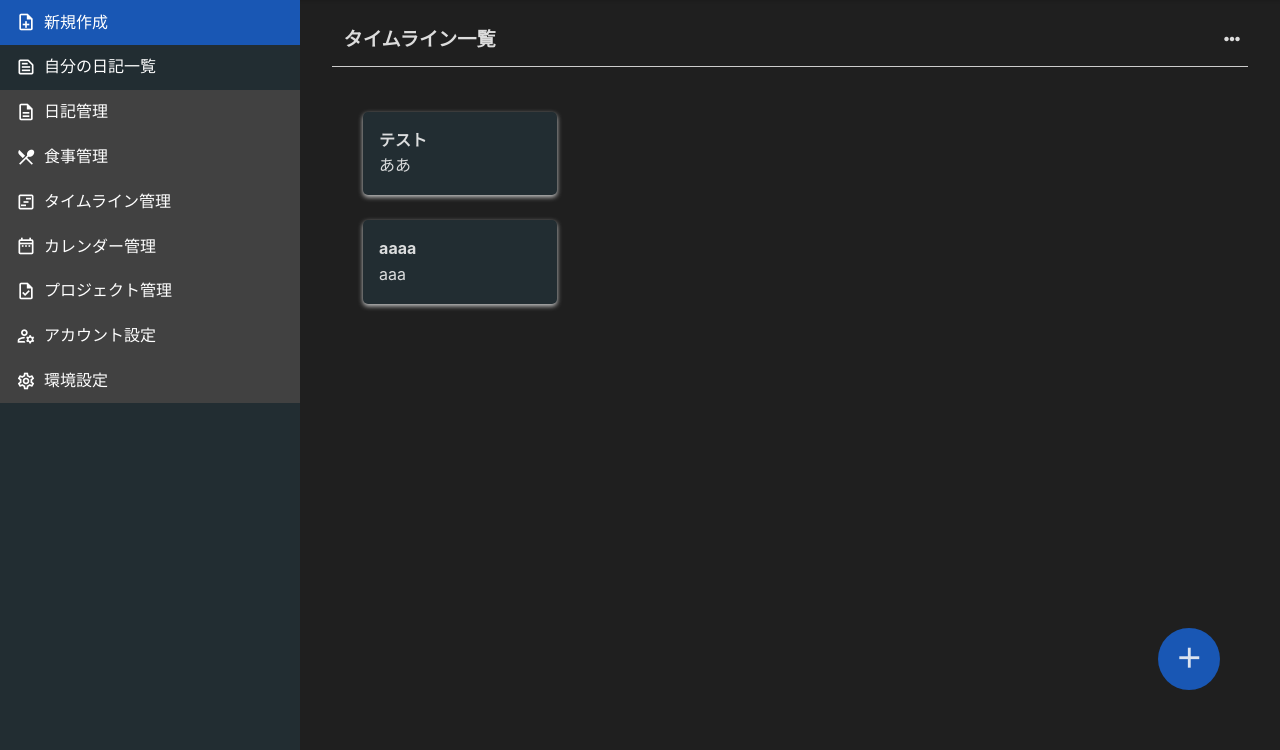
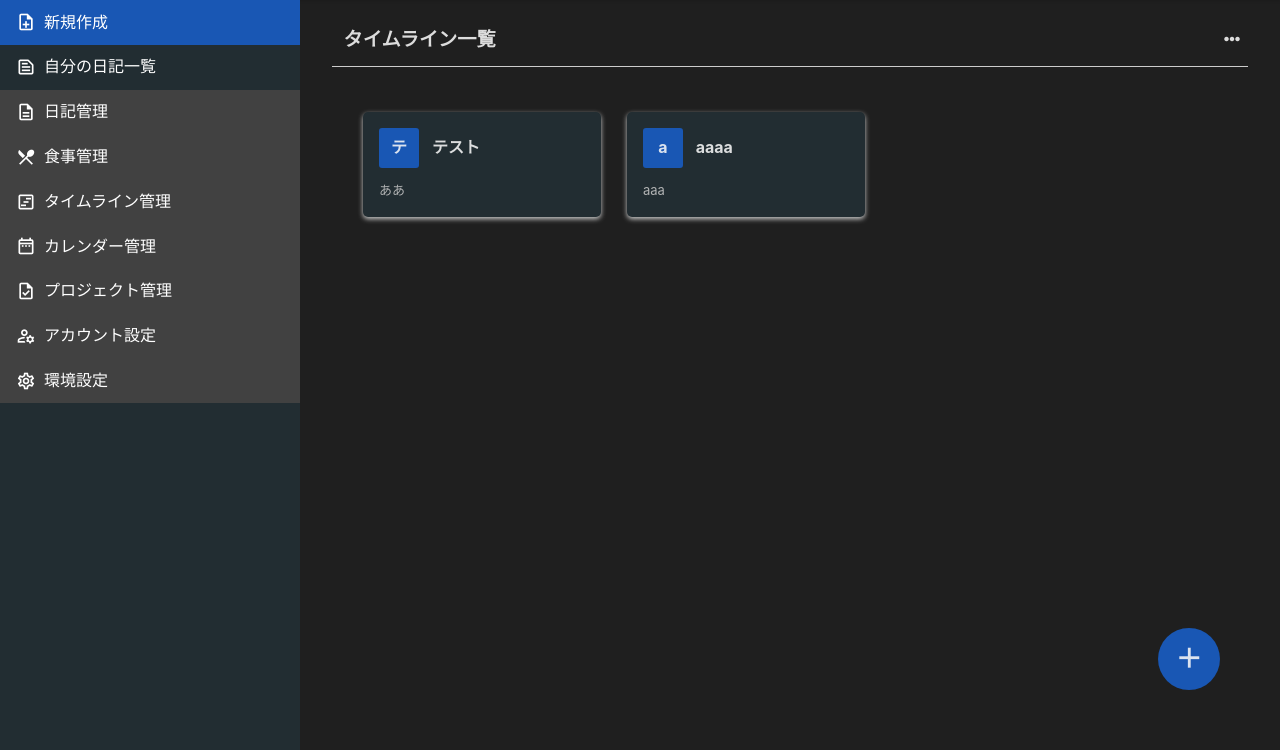
Before and after one commit to umb-pamaroom/life_20211104, a Django app: page /timeline/list/ in a window 1280 px wide. Shown: the part 50-800 px from the top of the page. Run offline with Django 3.2, Linux system fonts and the light colour scheme; a user stored in the database is signed in; data comes from the database, SQL or seed files in the repository; both versions use the stored data as it was after the commit; some libraries are stand-ins or nearby versions.

Commit message:
no message

```diff
--- a/templates/timeline/list.html
+++ b/templates/timeline/list.html
@@ -35,16 +35,34 @@
 
   <div class="basewrapper">
     <div class="inner">
+
+      <div class="fb fbl card-wrapper project-list col3">
         {% for timeline in timelines %}
         <div class="card">
-        <a href="{% url 'app:TimelineItems' timeline.id %}">
-          <div class="fb">
+          <a href="{% url 'app:TimelineItems' timeline.id %}" class="card-link">
+            <div class="fb card-inner">
+              <div class="top">
+                <div class="fb title-fb fbl">
+                  <span class="text-icon fb">{{ timeline.title|first }}</span>
                   <p class="title">{{ timeline.title }}</p>
-            <p class="text">{{ timeline.description | linebreaks | urlize }}</p>
+                </div>
+                {% comment %}文字を切り詰める{% endcomment %}
+                <p class="text">{{ timeline.description|truncatechars_html:50|linebreaksbr|default:"説明文はありません。" }}</p>
+              </div>
+              <div class="bottom">
+
+              </div>
             </div>
           </a>
         </div>
+        {% empty %}
+        <div class="tc">
+          <p class="mb1">タイムラインがありません。</p>
+          <a class="btn btn-flat" href="{% url 'app:TaskProject_Create' %}">追加する</a>
+        </div>
         {% endfor %}
+
+      </div>
 
     </div>
   </div>
```
Also changed, not shown: db.sqlite3. Lines whose indentation alone changed are shown as unchanged.
